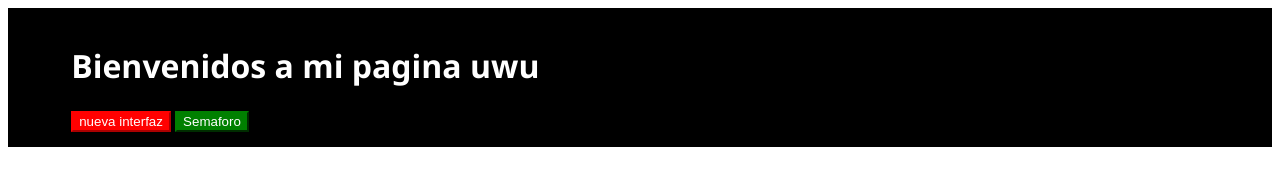
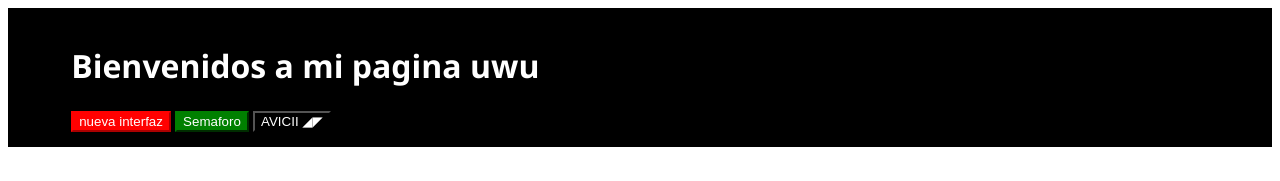
Before and after one commit to ImFaiky/Mi-Life, a plain HTML site: page index.html in a window 1280 px wide. Shown: the top 181 px of the page. Drawn offline with Linux system fonts and the light colour scheme.

Commit message:
Update index.html

```diff
--- a/index.html
+++ b/index.html
@@ -18,6 +18,7 @@
         <h1> Bienvenidos a mi pagina uwu</h1>
         <button onclick="window.location.href='nuevo.html'" style="background-color: red; color: white; border-color: red;"> nueva interfaz </button>
         <button onclick="window.location.href='semaforo.html'" style="background-color: green; color: white; border-color: green;"> Semaforo </button>
+        <button onclick="window.location.href='multi.html'" style="background-color: black; border-color: black; color: white;"> AVICII ◢◤ </button>
     </header>
     <main>
         <div class="tabla">
```
